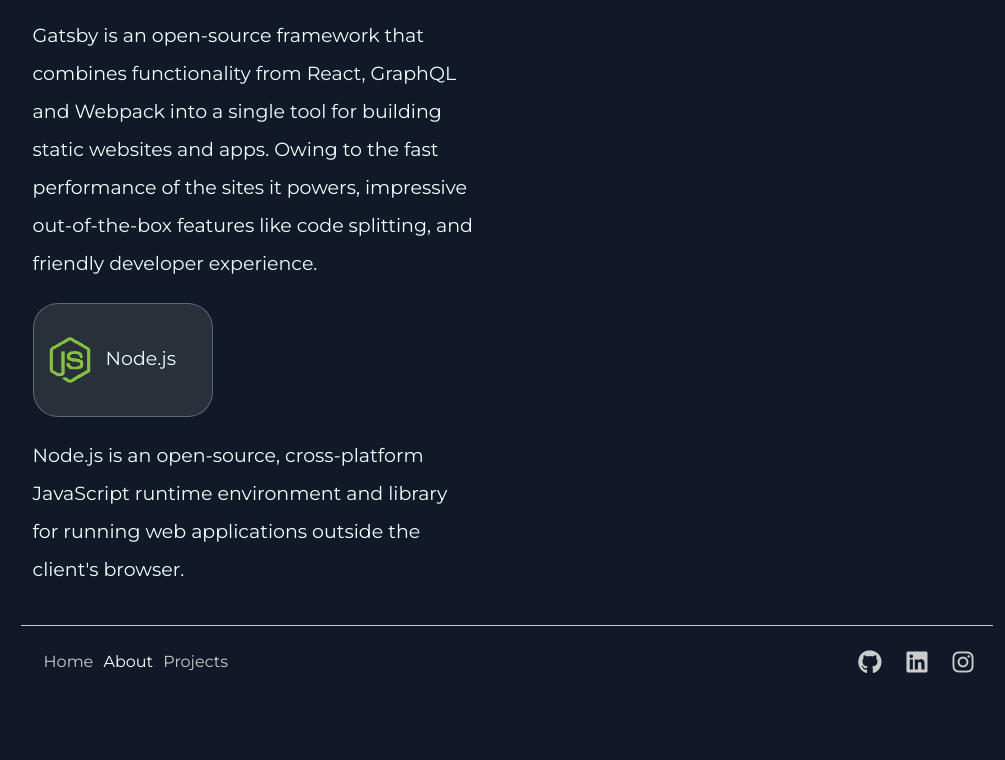
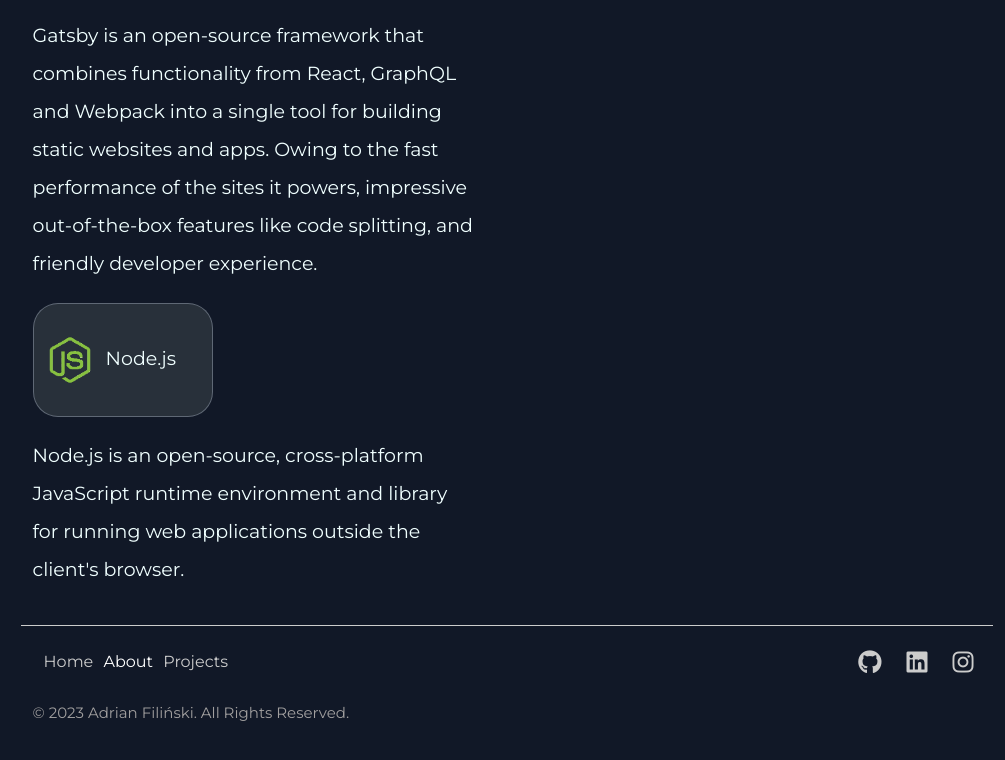
Before and after one commit to AdrianFilinski/Portfolio-Page, a plain HTML site: page pages/about.html in a window 1280 px wide. Shown: the part 2455-3215 px from the top of the page, without its empty margins (133-1138 px from the left). Before the commit the page ends 3153 px from the top, so only its background shows below. Drawn offline with nearby package versions, Linux system fonts and the light colour scheme.

Commit message:
add privacy class to footer component

```diff
--- a/pages/about.html
+++ b/pages/about.html
@@ -154,6 +154,9 @@
             <i class="fa-brands fa-instagram"></i>
         </div>
     </footer>
+    <div class="privacy">
+        <div class="container">© 2023 Adrian Filiński. All Rights Reserved. </div>
+    </div>
 
 
     <script async src="https://cdn.jsdelivr.net/npm/bootstrap@5.2.2/dist/js/bootstrap.bundle.min.js"
--- a/sass/footer.scss
+++ b/sass/footer.scss
@@ -31,6 +31,12 @@
 	}
 }
 
+.privacy {
+	color: rgb(161, 159, 159);
+	font-size: 15px;
+	margin-bottom: 2rem;
+}
+
 @media (min-width: 1024px) and (max-width: 1199px) {
 	.footer {
 		max-width: 1190px;
```
Also changed, not shown: css/footer.css, css/styles.css, 1 other file.
